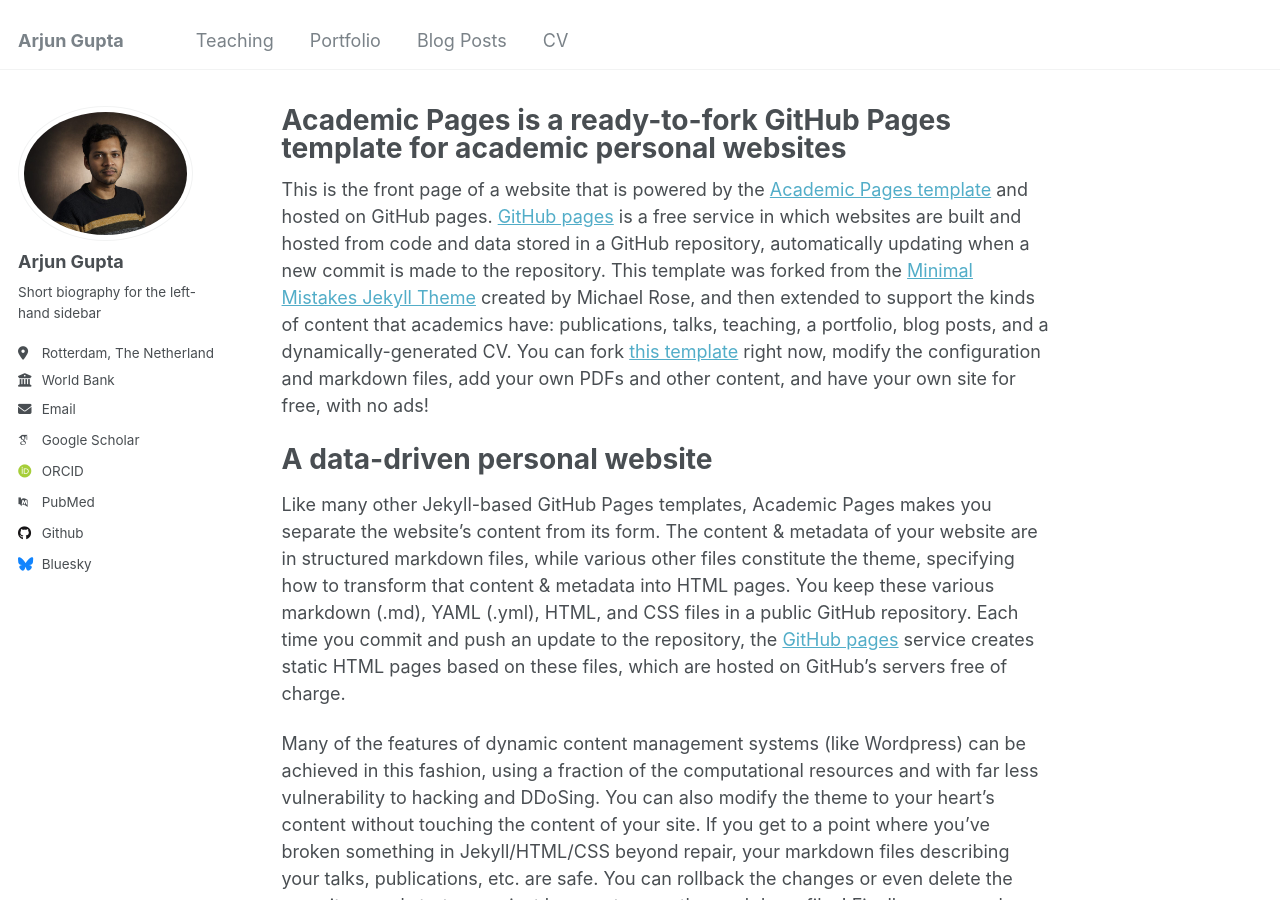
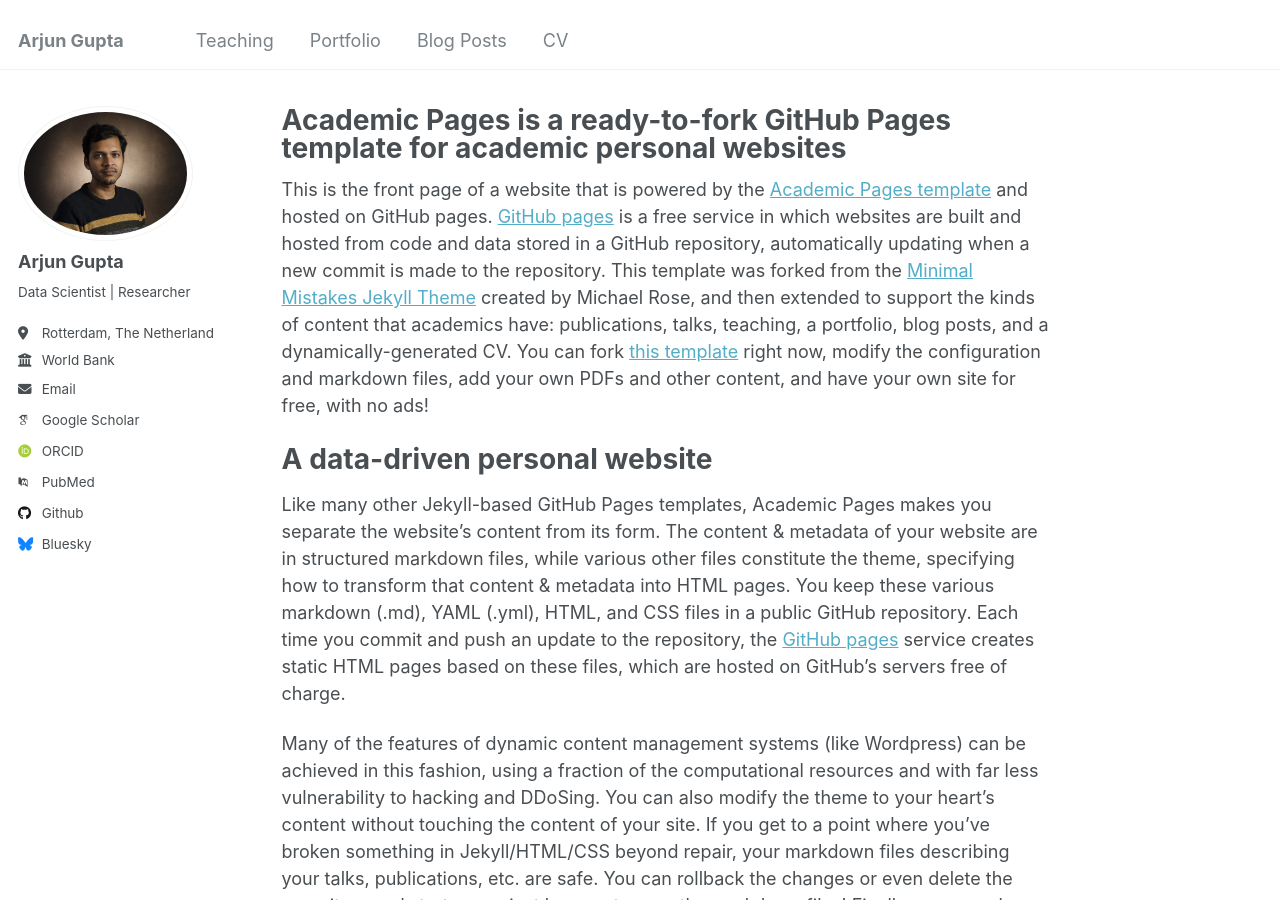
Before and after one commit to arjung93/arjung93.github.io, a Jekyll site: the page built from _pages/about.md, in a window 1280 px wide and 900 px high. Built offline with Jekyll 4.4.1, drawn with Linux system fonts in a browser that asks for light colours; some web fonts are replaced.

Commit message:
Update _config.yml

```diff
--- a/_config.yml
+++ b/_config.yml
@@ -24,7 +24,7 @@
   avatar           : "profile.png"
   name             : "Arjun Gupta"
   pronouns         : # example: "she/her"
-  bio              : "Short biography for the left-hand sidebar"
+  bio              : "Data Scientist | Researcher"
   location         : "Rotterdam, The Netherlands"
   employer         : "World Bank"
   uri              : # URL
```
